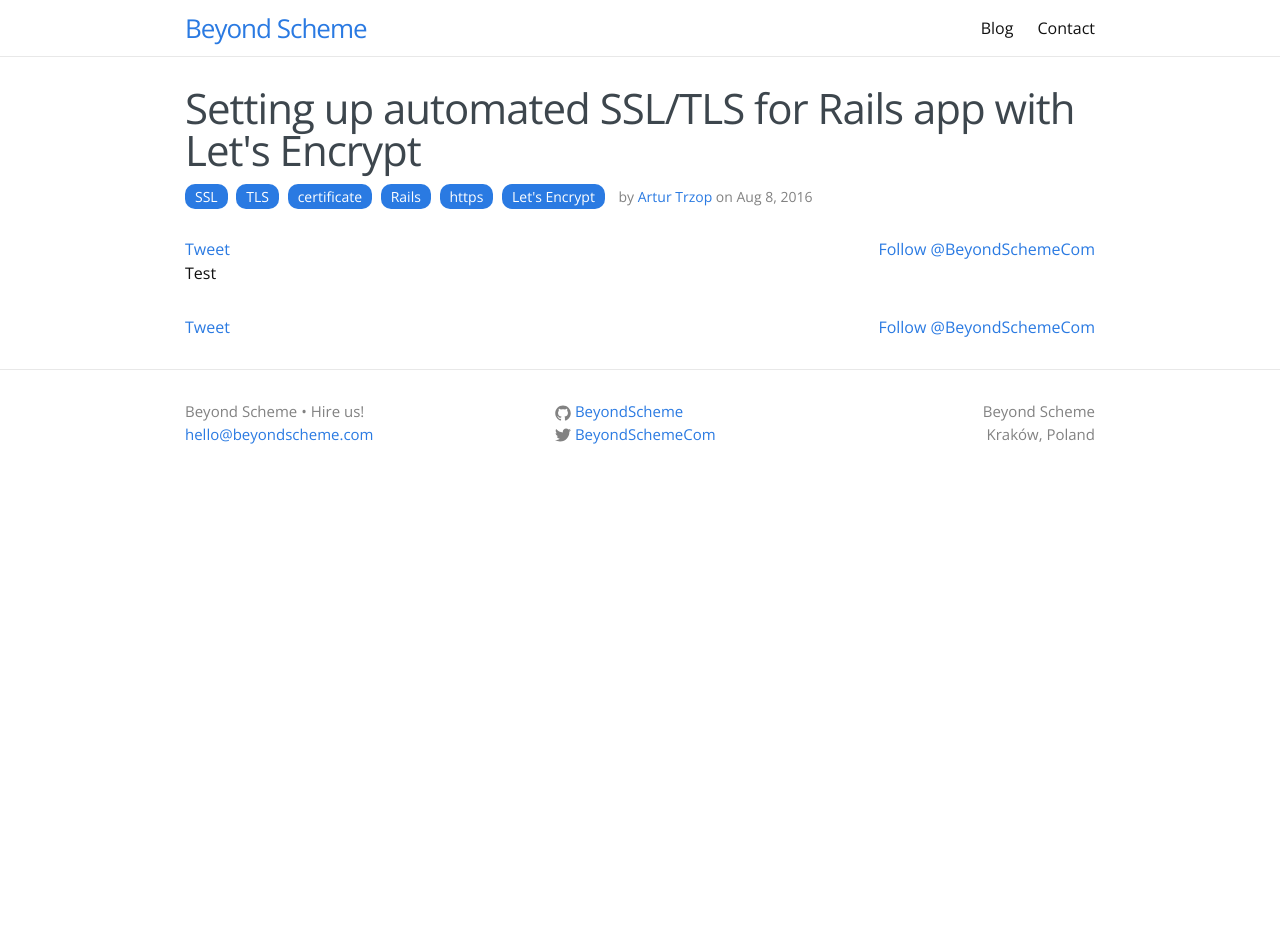
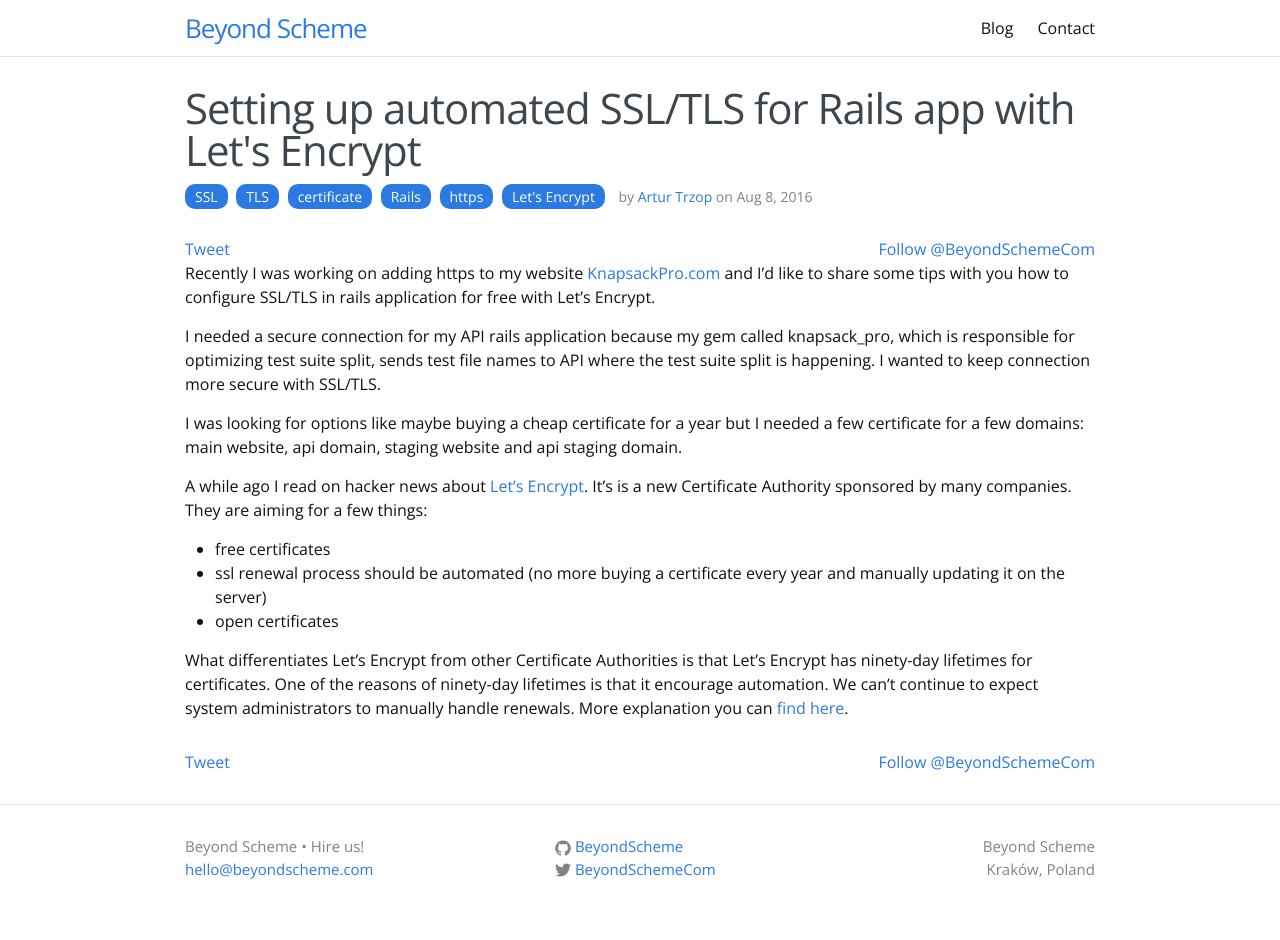
Before and after one commit to BeyondScheme/BeyondScheme.github.io, a Jekyll site: the page built from _posts/2016-08-06-setting-up-automated-ssl-for-rails-app-with-lets-encrypt.md, in a window 1280 px wide. Built offline with Jekyll 4.4.1, drawn with Linux system fonts in a browser that asks for light colours; nearby versions of some CDN libraries; comment, search, counter and statistics services are not loaded; before the commit the page ends 900 px from its top, so only the background shows below that.

Commit message:
Add intro

```diff
--- a/_posts/2016-08-06-setting-up-automated-ssl-for-rails-app-with-lets-encrypt.md
+++ b/_posts/2016-08-06-setting-up-automated-ssl-for-rails-app-with-lets-encrypt.md
@@ -12,4 +12,16 @@
   - Let's Encrypt
 ---
 
-Test
+Recently I was working on adding https to my website [KnapsackPro.com](https://knapsackpro.com) and I'd like to share some tips with you how to configure SSL/TLS in rails application for free with Let's Encrypt.
+
+I needed a secure connection for my API rails application because my gem called knapsack_pro, which is responsible for optimizing test suite split, sends test file names to API where the test suite split is happening. I wanted to keep connection more secure with SSL/TLS.
+
+I was looking for options like maybe buying a cheap certificate for a year but I needed a few certificate for a few domains: main website, api domain, staging website and api staging domain.
+
+A while ago I read on hacker news about [Let's Encrypt](https://letsencrypt.org). It's is a new Certificate Authority sponsored by many companies. They are aiming for a few things:
+
+* free certificates
+* ssl renewal process should be automated (no more buying a certificate every year and manually updating it on the server)
+* open certificates
+
+What differentiates Let's Encrypt from other Certificate Authorities is that Let's Encrypt has ninety-day lifetimes for certificates. One of the reasons of ninety-day lifetimes is that it encourage automation. We can’t continue to expect system administrators to manually handle renewals. More explanation you can [find here](https://letsencrypt.org/2015/11/09/why-90-days.html).
```
